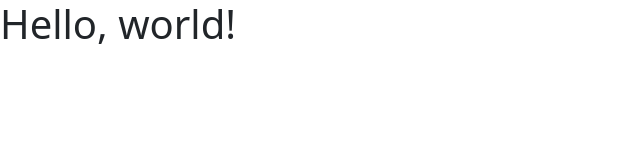
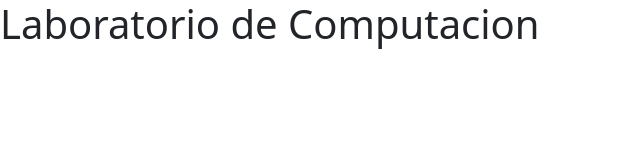
Before and after one commit to SergioYucra/seminario1, a plain HTML site: page index.html in a window 1280 px wide. Shown: the whole page, without its empty margins (0-640 px from the left). Drawn offline with nearby package versions, Linux system fonts and the light colour scheme.

Commit message:
actualizacion de la etiqueta h1

```diff
--- a/index.html
+++ b/index.html
@@ -7,7 +7,7 @@
     <link href="https://cdn.jsdelivr.net/npm/bootstrap@5.3.0/dist/css/bootstrap.min.css" rel="stylesheet" integrity="sha384-9ndCyUaIbzAi2FUVXJi0CjmCapSmO7SnpJef0486qhLnuZ2cdeRhO02iuK6FUUVM" crossorigin="anonymous">
   </head>
   <body>
-    <h1>Hello, world!</h1>
+    <h1>Laboratorio de Computacion</h1>
     <script src="https://cdn.jsdelivr.net/npm/bootstrap@5.3.0/dist/js/bootstrap.bundle.min.js" integrity="sha384-geWF76RCwLtnZ8qwWowPQNguL3RmwHVBC9FhGdlKrxdiJJigb/j/68SIy3Te4Bkz" crossorigin="anonymous"></script>
   </body>
 </html>
```
